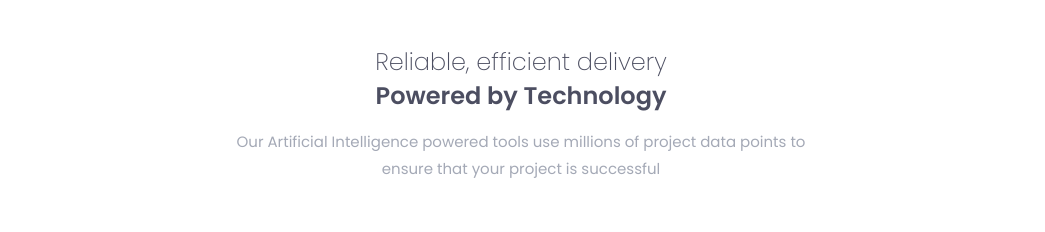
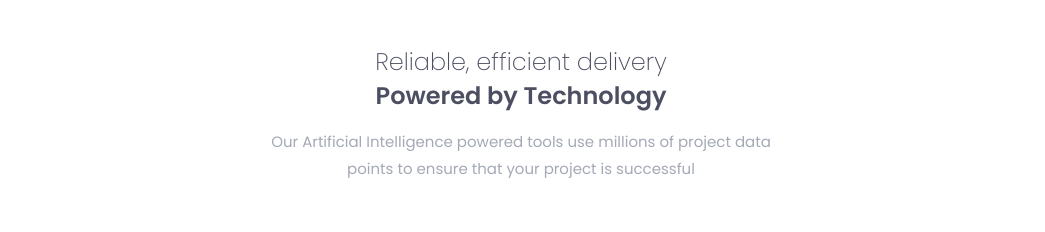
Before and after one commit to gabrielsreis/frontendmentor_four-card-feature-section, a plain HTML site: page index.html in a window 1280 px wide. Shown: the top 232 px of the page, without its empty margins (119-1164 px from the left). Drawn offline with Linux system fonts and the light colour scheme.

Commit message:
Fixed title

```diff
--- a/style.css
+++ b/style.css
@@ -112,7 +112,7 @@ body {
     }
 
     .intro-bottom h4 {
-        max-width: 45%;
+        max-width: 40%;
     }
 
     .card-container {
```
